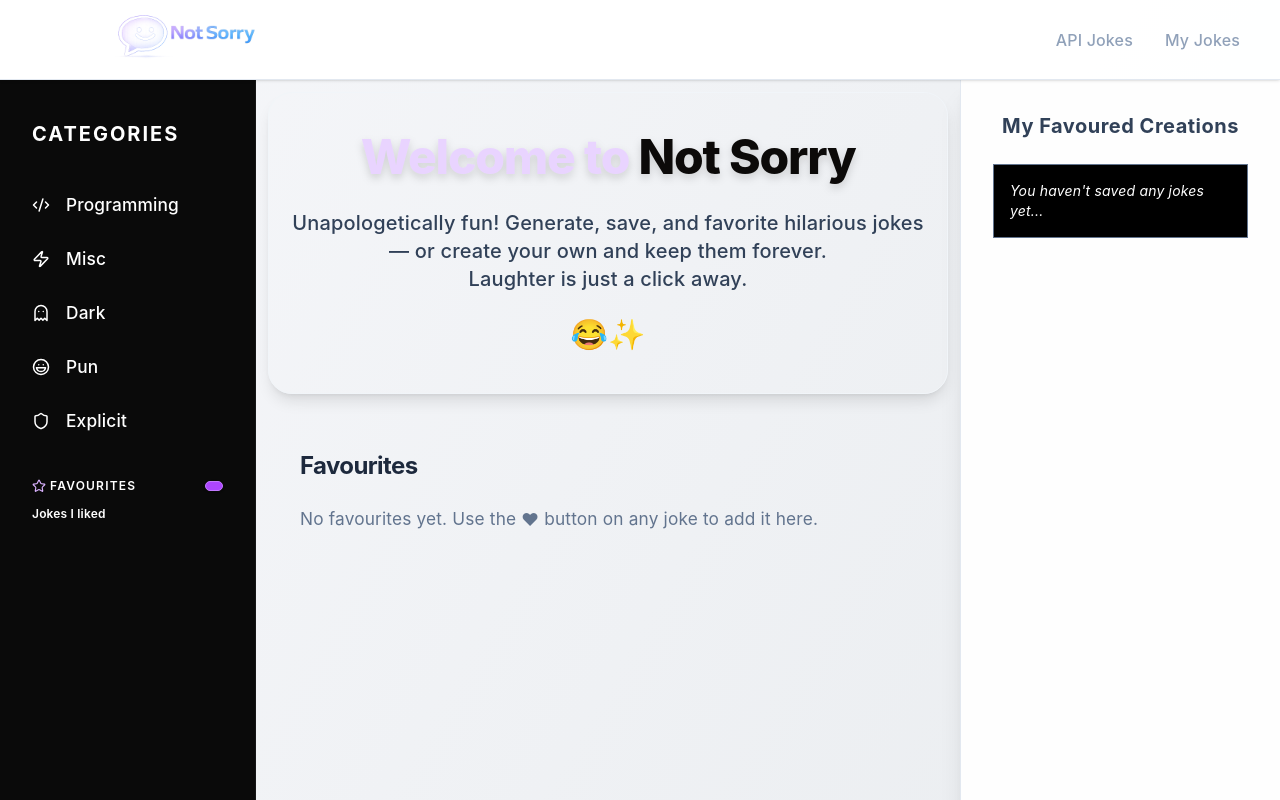
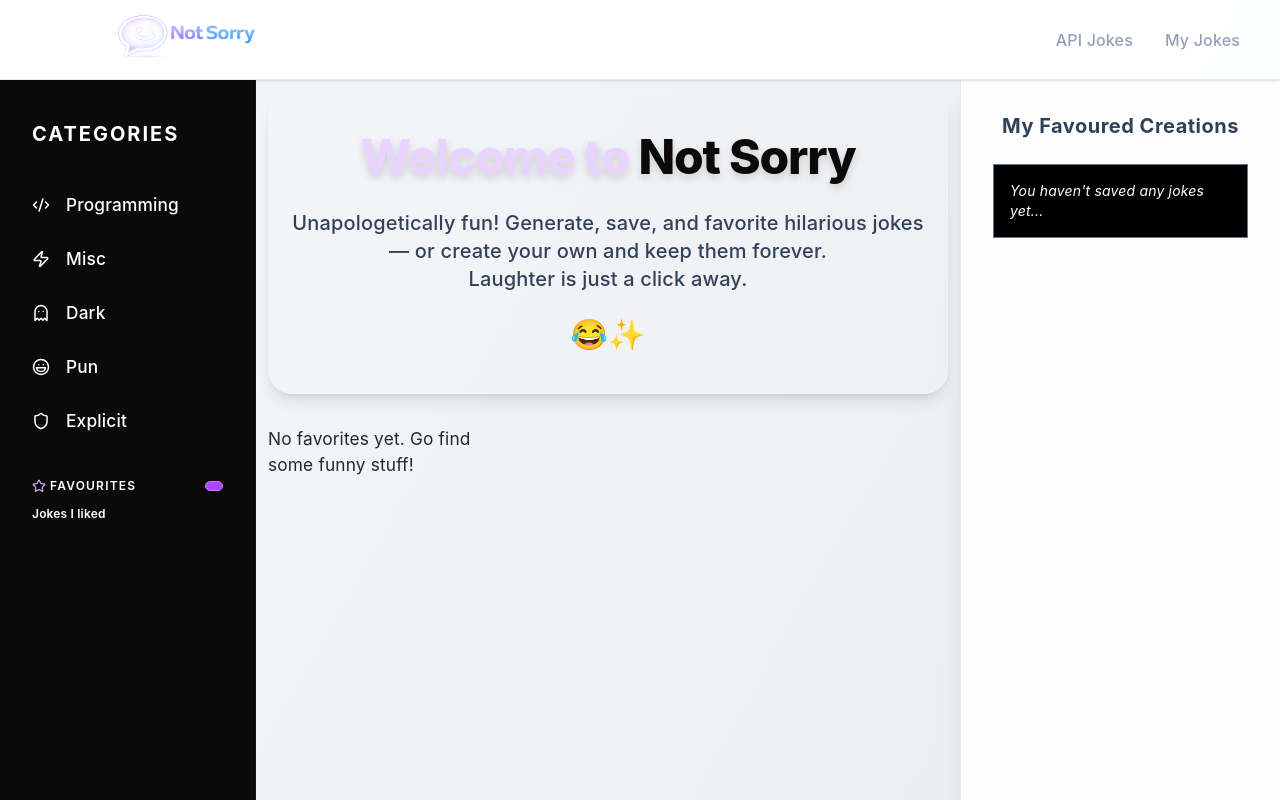
Before and after one commit to ApolloG01/not-sorry, a React (Vite) app: page /not-sorry/favorites in a window 1280 px wide. Shown: the top 800 px of the page. Built offline with nearby package versions, Linux system fonts and the light colour scheme.

Commit message:
refactor: persistent favorites and final TS polish in Sidebar/Modal

```diff
--- a/src/features/jokes/jokesSlice.ts
+++ b/src/features/jokes/jokesSlice.ts
@@ -83,7 +83,7 @@ function loadFromStorage(key: string): JokeI[] {
 export const initialState: JokesStateI = {
   apiJokes: [],
   userJokes: loadFromStorage(USER_JOKES_KEY),
-  favorites: loadFromStorage(FAVORITES_KEY),
+  favorites: JSON.parse(localStorage.getItem("favoritedApiJokes") || "[]"),
   categories: ["Any", "Misc", "Programming", "Dark", "Pun"],
   currentCategory: "Any",
   showDirty: false,
@@ -168,17 +168,20 @@ const jokesSlice = createSlice({
 
     toggleFavorite: (state, action) => {
       const joke = action.payload;
-      const exists = state.favorites.some((f) => f.id === joke.id);
+      const index = state.favorites.findIndex((fav) => fav.id === joke.id);
 
-      if (exists) {
-        state.favorites = state.favorites.filter((f) => f.id !== joke.id);
+      if (index !== -1) {
+        state.favorites.splice(index, 1);
       } else {
         state.favorites.push(joke);
       }
 
       // Update storage for both user jokes and favorites
       syncUserJokesToStorage(state.userJokes, state.favorites);
-      localStorage.setItem(FAVORITES_KEY, JSON.stringify(state.favorites));
+      localStorage.setItem(
+        "favoritedApiJokes",
+        JSON.stringify(state.favorites),
+      );
     },
   },
   extraReducers: (builder) => {
--- a/src/pages/Favorites.tsx
+++ b/src/pages/Favorites.tsx
@@ -1,35 +1,24 @@
 import React from "react";
 import JokeCard from "../components/JokeCard.js";
+import type { JokeI } from "../types/types.js";
+import { useAppSelector } from "../store.js";
 
 export default function Favorites() {
-  // Show all favorited API jokes from persistent storage
-  let jokes = [];
-  try {
-    const stored = localStorage.getItem("favoritedApiJokes");
-    jokes = stored ? JSON.parse(stored) : [];
-  } catch (e) {
-    jokes = [];
-  }
+  const { favorites } = useAppSelector((state) => state.jokes);
 
   return (
-    <div className="px-2 md:px-8 py-6">
-      <div className="flex items-center justify-between mb-6">
-        <h2 className="text-2xl font-bold tracking-tight text-slate-800">
-          Favourites
-        </h2>
-      </div>
-      {jokes.length === 0 ? (
-        <div className="text-slate-500">
-          No favourites yet. Use the{" "}
-          <span className="inline-block align-middle">♥</span> button on any
-          joke to add it here.
-        </div>
+    <div className="grid grid-cols-1 md:grid-cols-2 lg:grid-cols-3 gap-6">
+      {favorites.length === 0 ? (
+        <p>No favorites yet. Go find some funny stuff!</p>
       ) : (
-        <div className="grid grid-cols-1 sm:grid-cols-2 lg:grid-cols-3 gap-6">
-          {jokes.map((j) => (
-            <JokeCard key={j.id} joke={j} isUserJoke={false} />
-          ))}
-        </div>
+        favorites.map((joke) => (
+          <JokeCard
+            key={joke.id}
+            joke={joke}
+            // If the joke has the flag we added earlier, it's a user joke
+            isUserJoke={joke.isUserJoke ?? false}
+          />
+        ))
       )}
     </div>
   );
--- a/src/types/types.ts
+++ b/src/types/types.ts
@@ -21,7 +21,7 @@ export interface JokeI {
 
 export interface JokeCardPropsI {
   joke: JokeI;
-  isUserJoke?: boolean;
+  isUserJoke?: boolean | undefined;
 
   editable?: boolean;
   onEdit?: () => void;
```
